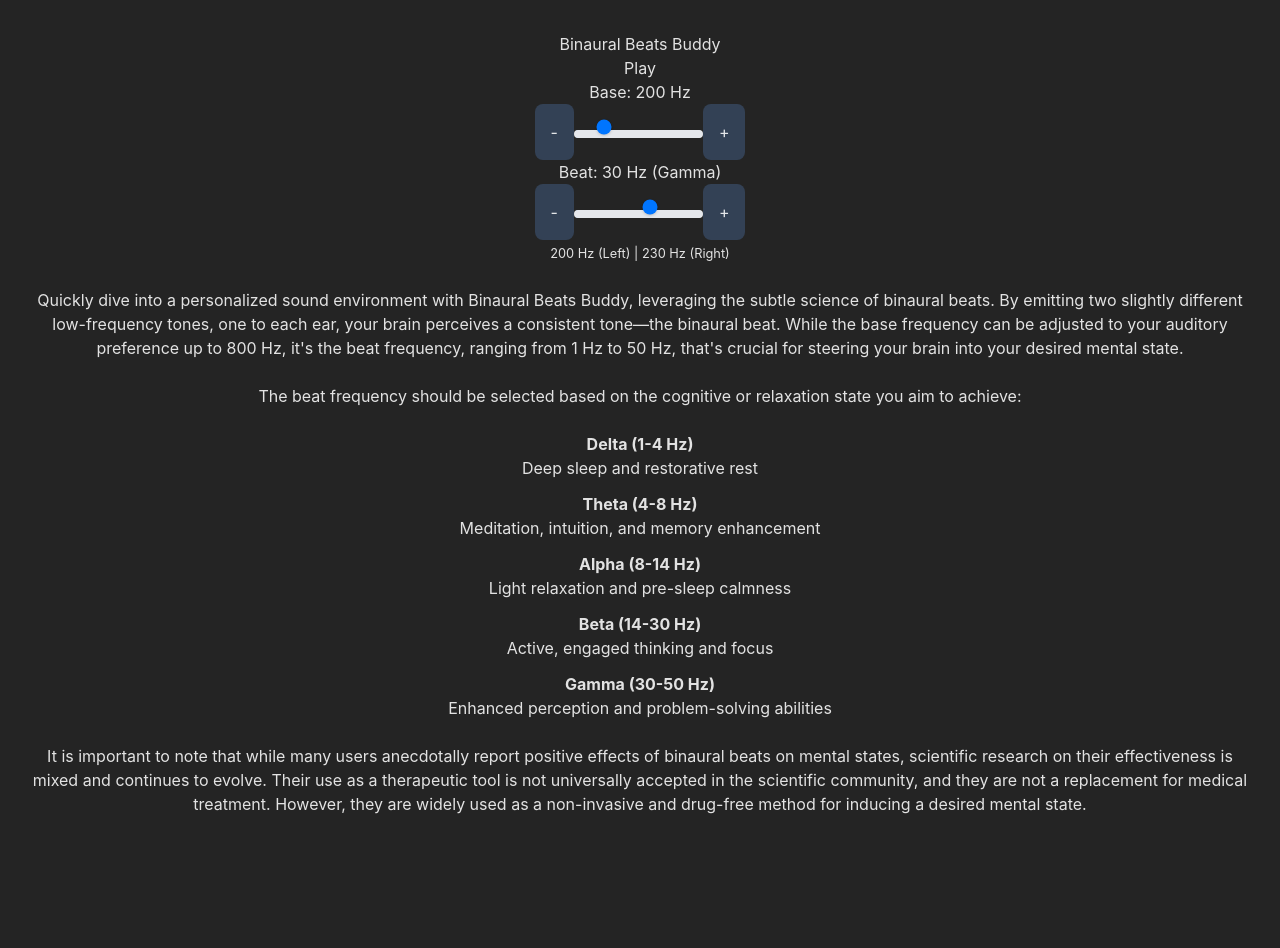
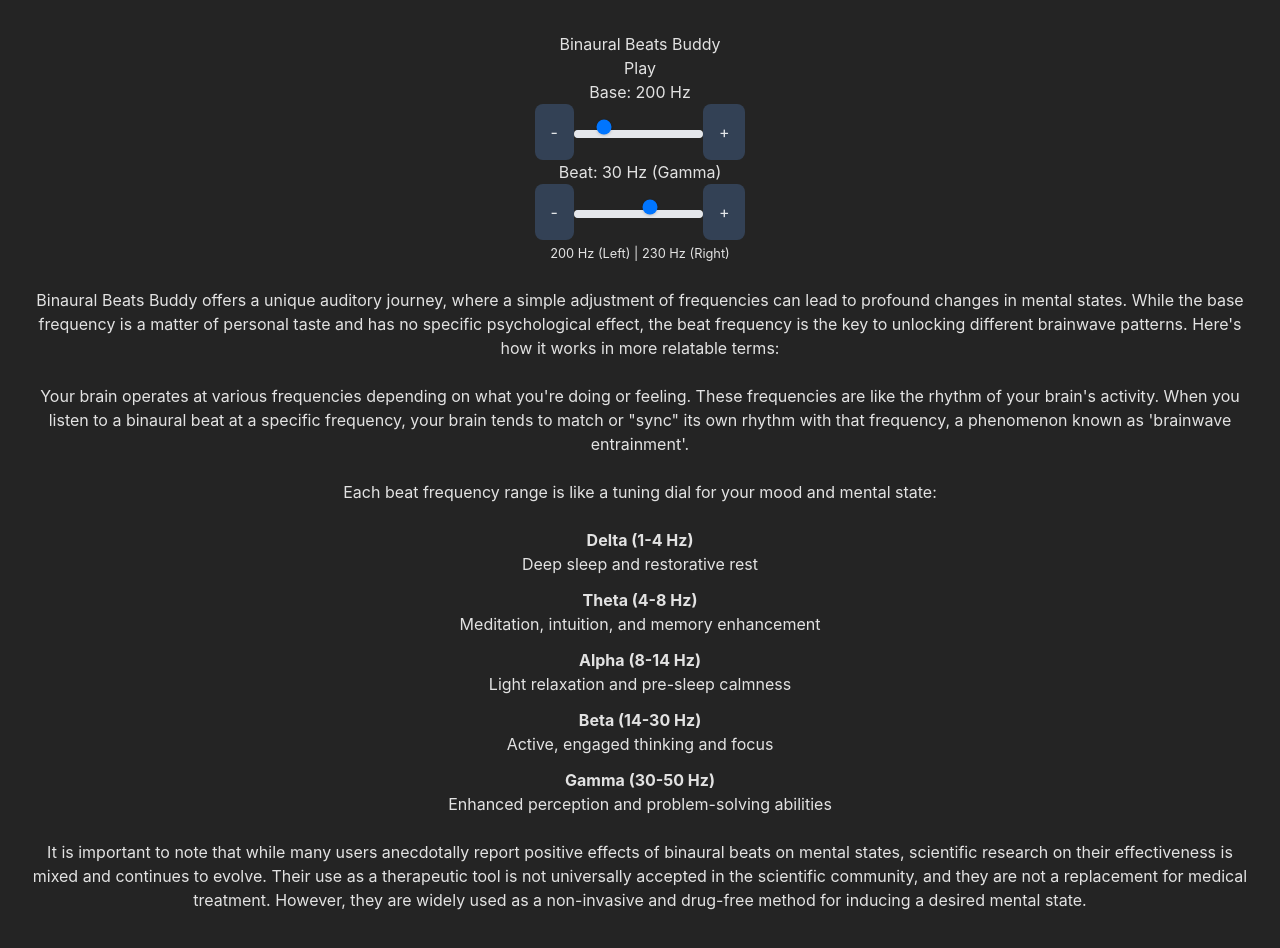
Before and after one commit to kurtisgrant/binaural-beats-buddy, a React (Vite) app: page / in a window 1280 px wide. Shown: the top 948 px of the page. Before the commit the page ends 872 px from the top, so only its background shows below. Built offline with nearby package versions, Linux system fonts and the light colour scheme.

Commit message:
Update info and meta description

```diff
--- a/index.html
+++ b/index.html
@@ -2,6 +2,7 @@
 <html lang="en">
   <head>
     <meta charset="UTF-8" />
+    <meta name="description" content="Binaural Beats Buddy is a free, easy tool for generating Binaural Beats at your chosen frequency." />
     <link rel="icon" type="image/svg+xml" href="/vite.svg" />
     <meta name="viewport" content="width=device-width, initial-scale=1.0" />
     <title>Binaural Beats Buddy</title>
--- a/src/App.tsx
+++ b/src/App.tsx
@@ -57,11 +57,14 @@ function App() {
       </div>
       <div className="info my-12">
         <p>
-        Quickly dive into a personalized sound environment with Binaural Beats Buddy, leveraging the subtle science of binaural beats. By emitting two slightly different low-frequency tones, one to each ear, your brain perceives a consistent tone—the binaural beat. While the base frequency can be adjusted to your auditory preference up to 800 Hz, it's the beat frequency, ranging from 1 Hz to 50 Hz, that's crucial for steering your brain into your desired mental state.
+        Binaural Beats Buddy offers a unique auditory journey, where a simple adjustment of frequencies can lead to profound changes in mental states. While the base frequency is a matter of personal taste and has no specific psychological effect, the beat frequency is the key to unlocking different brainwave patterns. Here's how it works in more relatable terms:
+        </p>
+        <p>
+        Your brain operates at various frequencies depending on what you're doing or feeling. These frequencies are like the rhythm of your brain's activity. When you listen to a binaural beat at a specific frequency, your brain tends to match or "sync" its own rhythm with that frequency, a phenomenon known as 'brainwave entrainment'.
         </p>
 
         <p>
-        The beat frequency should be selected based on the cognitive or relaxation state you aim to achieve:
+        Each beat frequency range is like a tuning dial for your mood and mental state:
         </p>
 
         <ol>
```
